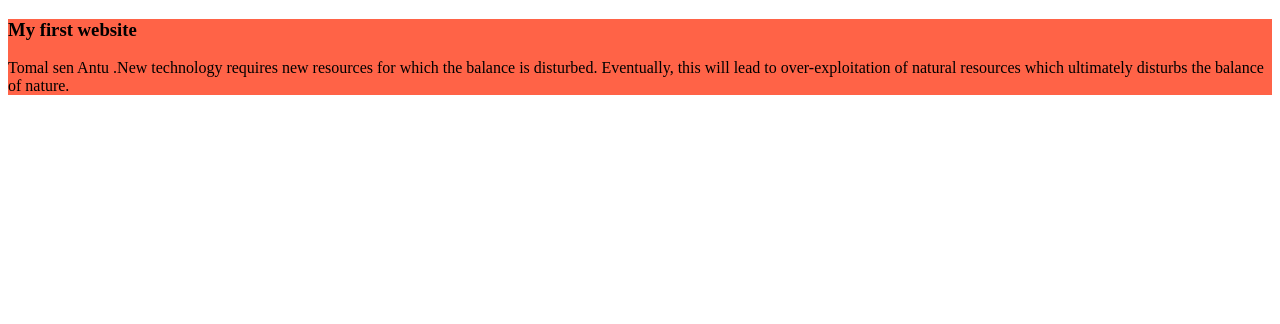
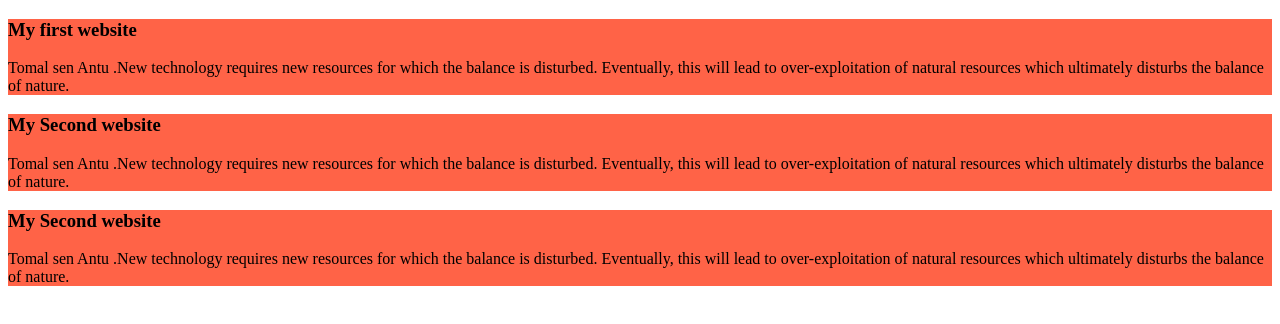
Before and after one commit to tomal1541/my-simple-website, a plain HTML site: page index.html in a window 1280 px wide. Drawn offline with Linux system fonts and the light colour scheme.

Commit message:
added the second & third blog

```diff
--- a/index.html
+++ b/index.html
@@ -11,5 +11,13 @@
         <h3>My first website </h3>
         <P> Tomal sen Antu .New technology requires new resources for which the balance is disturbed. Eventually, this will lead to over-exploitation of natural resources which ultimately disturbs the balance of nature.</P>
     </div>
+    <div>
+        <h3>My Second website </h3>
+        <P> Tomal sen Antu .New technology requires new resources for which the balance is disturbed. Eventually, this will lead to over-exploitation of natural resources which ultimately disturbs the balance of nature.</P>
+    </div>
+    <div>
+        <h3>My Second website </h3>
+        <P> Tomal sen Antu .New technology requires new resources for which the balance is disturbed. Eventually, this will lead to over-exploitation of natural resources which ultimately disturbs the balance of nature.</P>
+    </div>
 </body>
 </html>
--- a/styles/blog.css
+++ b/styles/blog.css
@@ -1,4 +1,5 @@
 div{
     background-color: tomato;
     padding=10px;
+    margin-bottom: 10px;
 }
```
